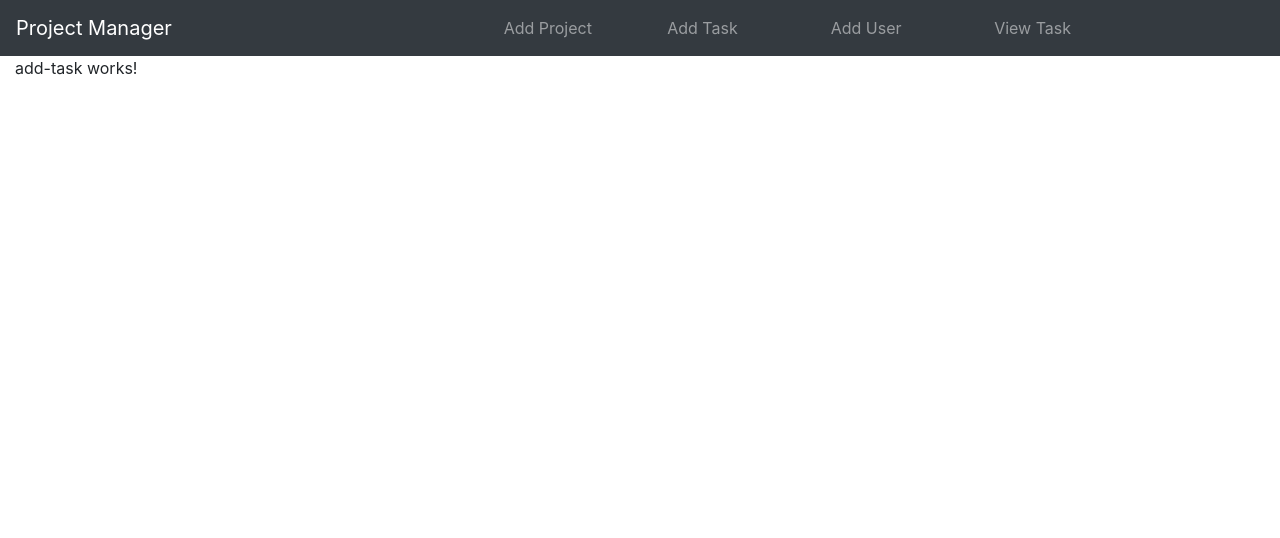
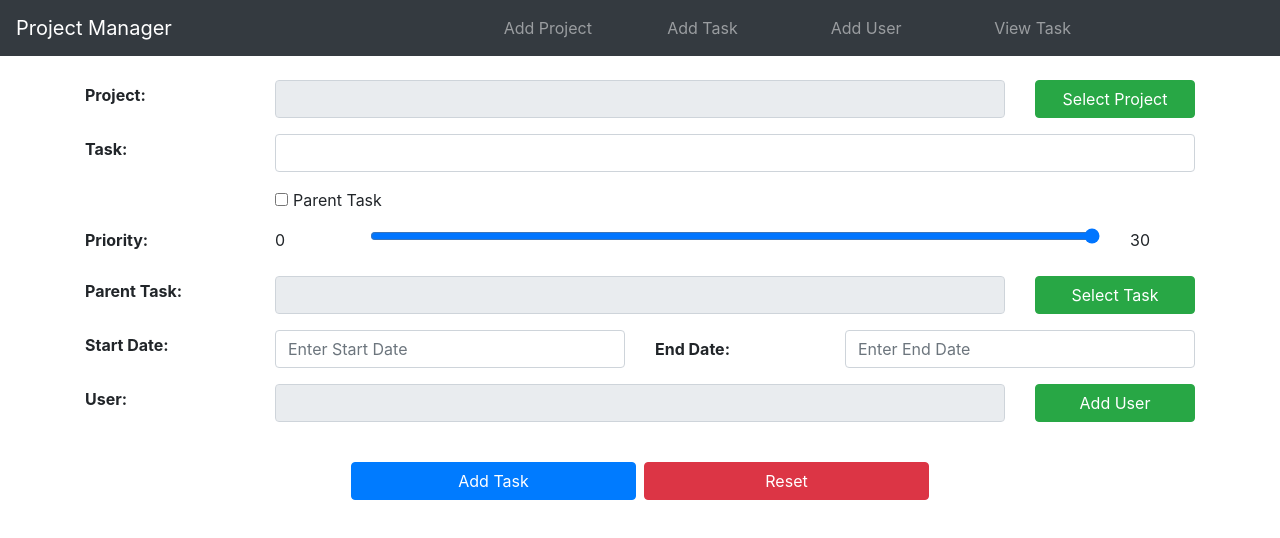
Before and after one commit to NachiketAthavale4/ProjectManager.UI, an Angular app: page /dashboard/add-task in a window 1280 px wide. Shown: the top 538 px of the page. Built offline with nearby package versions, Linux system fonts and the light colour scheme.

Commit message:
Added Add Project Components

```diff
--- a/angular.json
+++ b/angular.json
@@ -24,6 +24,7 @@
               "src/assets"
             ],
             "styles": [
+              "./node_modules/ngx-bootstrap/datepicker/bs-datepicker.css",
               "./node_modules/bootstrap/dist/css/bootstrap.min.css",
               "src/styles.css"
             ],
@@ -90,6 +91,8 @@
               "src/assets"
             ],
             "styles": [
+              "./node_modules/bootstrap/dist/css/bootstrap.min.css",
+              "./node_modules/ngx-bootstrap/datepicker/bs-datepicker.css",
               "src/styles.css"
             ],
             "scripts": []
@@ -121,6 +124,7 @@
           }
         }
       }
-    }},
+    }
+  },
   "defaultProject": "ProjectManager"
 }
--- a/package.json
+++ b/package.json
@@ -20,6 +20,7 @@
     "@angular/platform-browser-dynamic": "~8.2.13",
     "@angular/router": "~8.2.13",
     "bootstrap": "^4.4.1",
+    "ngx-bootstrap": "^5.2.0",
     "rxjs": "~6.4.0",
     "tslib": "^1.10.0",
     "zone.js": "~0.9.1"
--- a/src/app/add-task/add-task.component.css
+++ b/src/app/add-task/add-task.component.css
@@ -0,0 +1,4 @@
+.move-left {
+    width: 15px;
+    box-shadow: none;
+}
--- a/src/app/add-task/add-task.component.html
+++ b/src/app/add-task/add-task.component.html
@@ -1 +1,145 @@
-<p>add-task works!</p>
+<div class="container">
+    <br>
+    <div class="form-group row">
+        <div class="col-12 col-sm-12 col-md-2 col-lg-2 align-self-center">
+            <label for="projectNameId">
+                <b>Project:</b>
+            </label>
+        </div>
+        <div class="col-12 col-sm-12 col-md-8 col-lg-8">
+            <input type="text" class="form-control"
+                   id="projectNameId" name="projectNameField"
+                   readonly>
+        </div>
+        <div class="col-12 col-sm-12 col-md-2 col-lg-2">
+            <button class="btn btn-success btn-block" type="button">
+                Select Project
+            </button>
+        </div>
+    </div>
+
+    <div class="form-group row">
+        <div class="col-12 col-sm-12 col-md-2 col-lg-2 align-self-center">
+            <label for="newTaskId">
+                <b>Task:</b>
+            </label>
+        </div>
+        <div class="col-12 col-sm-12 col-md-10 col-lg-10">
+            <input type="text" class="form-control"
+                   id="newTaskId" name="newTaskField">
+        </div>
+    </div>
+
+    <div class="form-group row">
+        <div class="col-12 col-sm-12 col-md-2 col-lg-2 align-self-center">
+
+        </div>
+            <div class="col-12 col-sm-12 col-md-10 col-lg-10">
+                <div class="form-check-inline">
+                    <label class="form-check-label">
+                        <input type="checkbox" class="form-check-input">Parent Task
+                    </label>
+                </div>
+            </div>
+    </div>
+
+    <div class="form-group row">
+        <div class="col-12 col-sm-12 col-md-2 col-lg-2 align-self-center">
+            <label for="priorityTaskId">
+                <b>Priority:</b>
+            </label>
+        </div>
+        <div class="col-1 col-sm-1 col-md-1 col-lg-1">
+            0
+        </div>
+        <div class="col-10 col-sm-10 col-md-8 col-lg-8">
+            <input type="range" class="form-control-range"
+                   id="priorityTaskId" name="priorityTaskField"
+                   min=0 max=30 step="1">
+        </div>
+        <div class="col-1 col-sm-1 col-md-1 col-lg-1">
+            30
+        </div>
+    </div>
+
+    <div class="form-group row">
+        <div class="col-12 col-sm-12 col-md-2 col-lg-2 align-self-center">
+            <label for="parentTaskId">
+                <b>Parent Task:</b>
+            </label>
+        </div>
+        <div class="col-12 col-sm-12 col-md-8 col-lg-8">
+            <input type="text" class="form-control"
+                   id="parentTaskId" name="parentTaskField"
+                   readonly>
+        </div>
+        <div class="col-12 col-sm-12 col-md-2 col-lg-2">
+            <button class="btn btn-success btn-block" type="button">
+                Select Task
+            </button>
+        </div>
+    </div>
+
+    <div class="form-group row">
+        <div class="col-6 col-sm-6 col-md-2 col-lg-2 align-self-center">
+            <label for="taskStartDateId">
+                <b>Start Date:</b>
+            </label>
+        </div>
+        <div class="col-6 col-sm-6 col-md-4 col-lg-4">
+            <input  type="text"
+                placeholder="Enter Start Date"
+                class="form-control"
+                bsDatepicker
+                [bsConfig]="{ adaptivePosition: true }"
+                id="taskStartDateId"
+                name="taskStartDateField">
+        </div>
+        <div class="col-6 col-sm-6 col-md-2 col-lg-2 align-self-center">
+            <b>End Date:</b>
+        </div>
+        <div class="col-6 col-sm-6 col-md-4 col-lg-4">
+            <input  type="text"
+                placeholder="Enter End Date"
+                class="form-control"
+                bsDatepicker
+                [bsConfig]="{ adaptivePosition: true }"
+                id="taskEndDateId"
+                name="taskEndDateField">
+        </div>
+    </div>
+
+    <div class="form-group row">
+        <div class="col-12 col-sm-12 col-md-2 col-lg-2 align-self-center">
+            <label for="addUserId">
+                <b>User:</b>
+            </label>
+        </div>
+        <div class="col-12 col-sm-12 col-md-8 col-lg-8">
+            <input type="text" class="form-control"
+                   id="addUserId" name="addUserField"
+                   readonly>
+        </div>
+        <div class="col-12 col-sm-12 col-md-2 col-lg-2">
+            <button class="btn btn-success btn-block" type="button">
+                Add User
+            </button>
+        </div>
+    </div>
+
+    <br>
+
+    <div class="form-group row">
+        <button
+            class="btn btn-primary ml-auto mr-2 col-5 col-sm-5 col-md-4 col-lg-3"
+            type="submit">
+            Add Task
+        </button>
+        <button
+            class="btn btn-danger mr-auto col-5 col-sm-5 col-md-4 col-lg-3"
+            type="reset">
+            Reset
+        </button>
+    </div>
+
+</div>
--- a/src/app/app.module.ts
+++ b/src/app/app.module.ts
@@ -14,6 +14,8 @@ import { RouterModule } from '@angular/router';
 import { PageNotFoundComponent } from './page-not-found/page-not-found.component';
 import { CreateUserComponent } from './add-user/create-user/create-user.component';
 import { ViewUserComponent } from './add-user/view-user/view-user.component';
+import { BsDatepickerModule } from 'ngx-bootstrap/datepicker';
+import { BrowserAnimationsModule } from '@angular/platform-browser/animations';
 
 @NgModule({
   declarations: [
@@ -48,7 +50,9 @@ import { ViewUserComponent } from './add-user/view-user/view-user.component';
         ]
       },
       { path: '**', component: PageNotFoundComponent }
-    ])
+    ]),
+    BsDatepickerModule.forRoot(),
+    BrowserAnimationsModule
   ],
   providers: [],
   bootstrap: [AppComponent]
```
Also changed, not shown: 1 other file (tests, documents, lock files or other folders).
